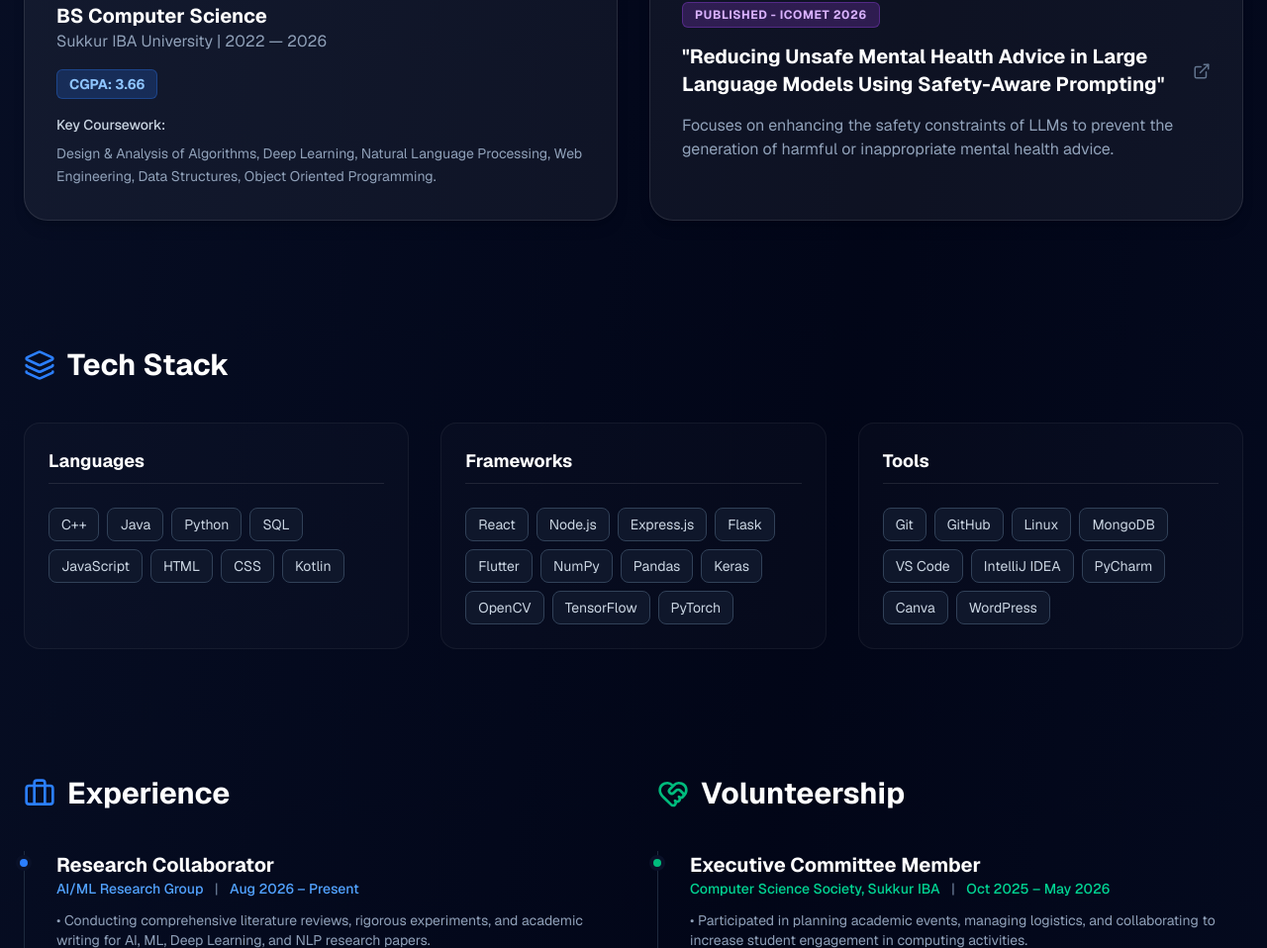
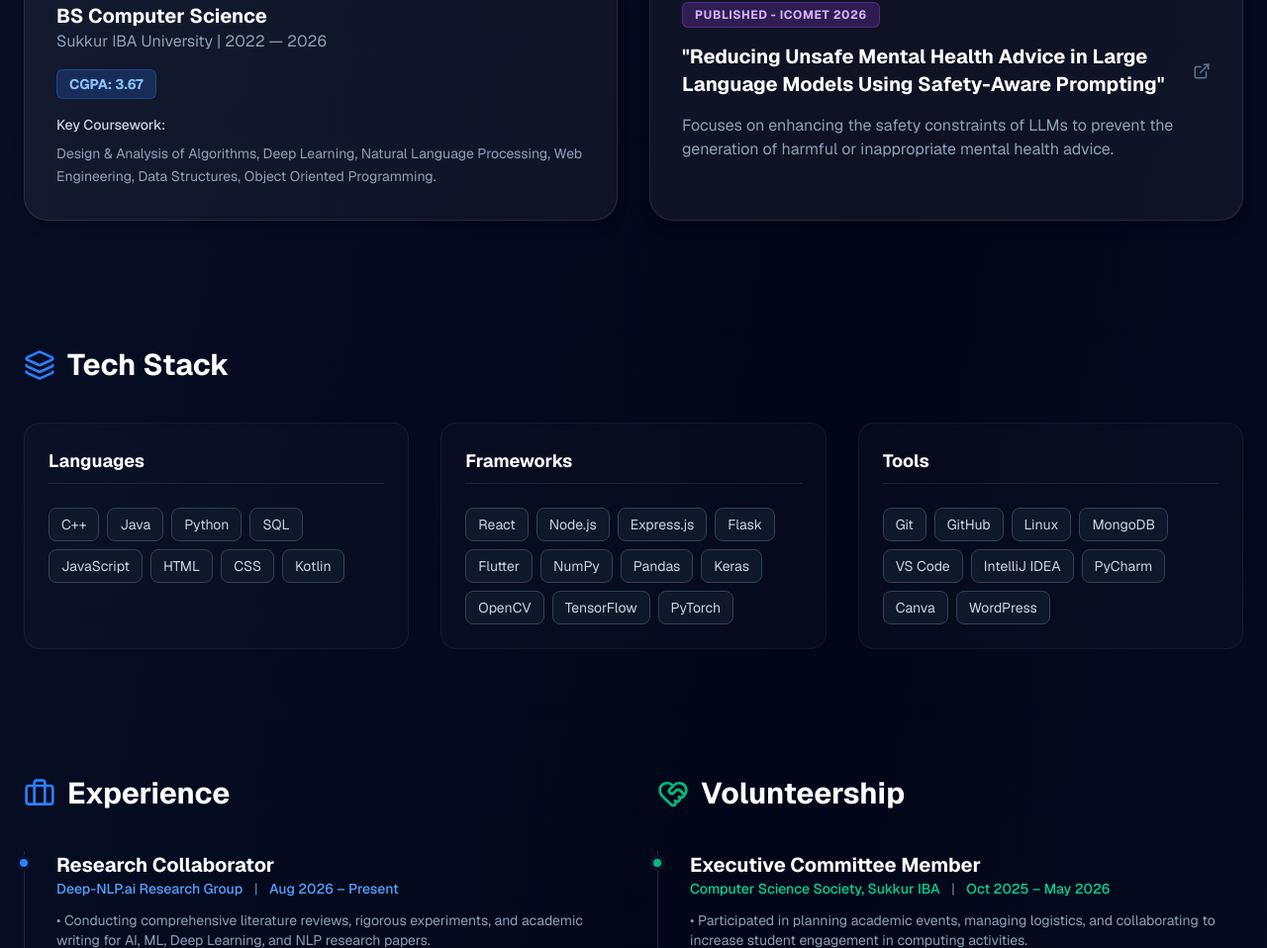
Before and after one commit to KashishTheCoder/portfolio, a Next.js app in the folder my-portfolio/: page / in a window 1280 px wide. Shown: the part 2025-2983 px from the top of the page at 99% size. Built offline with nearby package versions, Linux system fonts and the light colour scheme.

Commit message:
Update CGPA & Research Group

```diff
--- a/my-portfolio/app/page.tsx
+++ b/my-portfolio/app/page.tsx
@@ -52,7 +52,7 @@ const Portfolio = () => {
   const experience = [
     {
       role: "Research Collaborator",
-      company: "AI/ML Research Group",
+      company: "Deep-NLP.ai Research Group",
       date: "Aug 2026 – Present",
       points: [
         "Conducting comprehensive literature reviews, rigorous experiments, and academic writing for AI, ML, Deep Learning, and NLP research papers.",
@@ -518,7 +518,7 @@ const Portfolio = () => {
           <h4 className="text-xl font-bold text-white">BS Computer Science</h4>
           <p className="text-slate-400 mb-4">Sukkur IBA University | 2022 — 2026</p>
           <p className="inline-block px-3 py-1 bg-blue-500/20 text-blue-300 text-sm font-bold rounded-md mb-4 border border-blue-500/30">
-            CGPA: 3.66
+            CGPA: 3.67
           </p>
           <div className="space-y-2">
             <p className="text-sm text-slate-300 font-medium">Key Coursework:</p>
```
